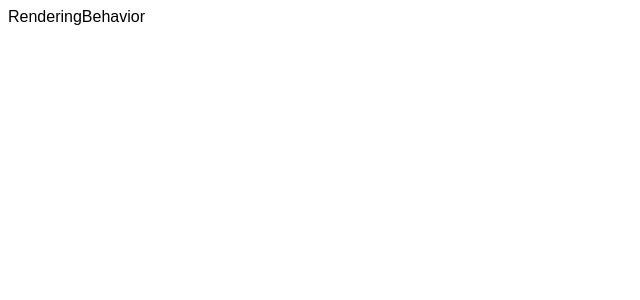
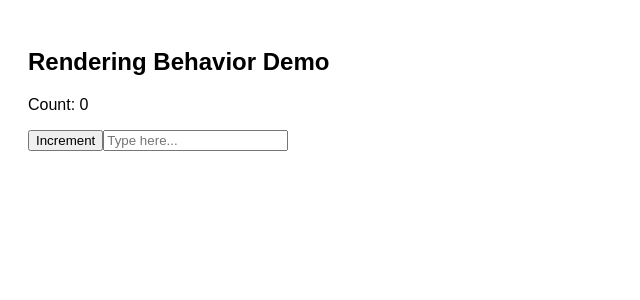
Before and after one commit to muazimmaqbool/Reactjs-with-Me, a React (Create React App) app: page / in a window 1280 px wide. Shown: the top 300 px of the page, without its empty margins (0-640 px from the left). Built offline with nearby package versions, Linux system fonts and the light colour scheme.

Commit message:
example of render

```diff
--- a/src/Components/RenderingBehavior.jsx
+++ b/src/Components/RenderingBehavior.jsx
@@ -1,4 +1,4 @@
-import React from 'react'
+import React, { memo, useCallback, useState } from "react";
 /*
 What is a Render in React?
   A render means React calls your component function to produce the virtual DOM.
@@ -6,11 +6,39 @@ What is a Render in React?
   Important: Rendering ≠ DOM update.
   You can have a render without React touching the DOM (if nothing changed).
 */
+
+
+const Child = memo(({ onClick, label }) => {
+  console.log(`"${label}" rendered`);
+  return <button onClick={onClick}>{label}</button>;
+});
+
 const RenderingBehavior = () => {
+  const [count, setcount] = useState(0);
+  const [text, settext] = useState("");
+
+  //const handleIncrement = () => setcount((c) => c + 1);//calls everytime count and text is changed
+  // ❌ Problem: Without useCallback, new function is created on every render
+
+  //✅ Fix: useCallback memoizes the function reference
+  const handleIncrement = useCallback(() => {
+    setcount((c) => c + 1);
+  }, []);
   return (
-    <div>RenderingBehavior</div>
-  )
-}
+    <div style={{ padding: "20px" }}>
+      <h2>Rendering Behavior Demo</h2>
+      <p>Count: {count}</p>
+      <Child label="Increment" onClick={handleIncrement} />
+
+      <input
+        type="text"
+        placeholder="Type here..."
+        value={text}
+        onChange={(e) => settext(e.target.value)}
+      />
+    </div>
+  );
+};
 
 /*
 -> What Causes a Component to Re-render?
@@ -88,6 +116,8 @@ const RenderingBehavior = () => {
   ->Golden Rule
       Render as little as possible, update the DOM only when necessary.
       But don’t prematurely optimize — readability comes first, optimization when you spot issues.
+
+   Note Above i have shown small example that shows unnecessary re-renders and fixing them using memo and callback
 */
 
-export default RenderingBehavior
+export default RenderingBehavior;
```
